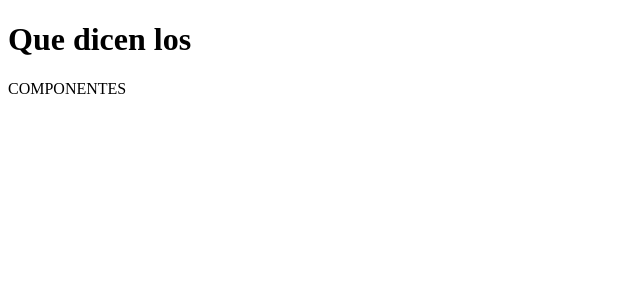
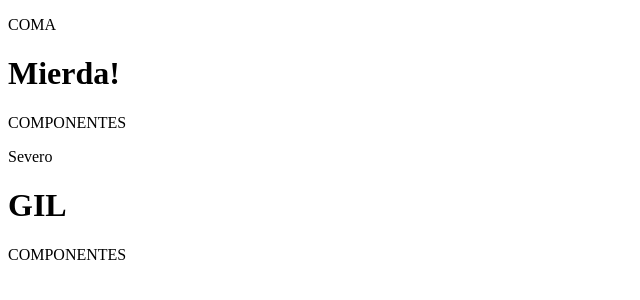
Before and after one commit to Diacarry/ReactTest, a React (Create React App) app: page / in a window 1280 px wide. Shown: the top 300 px of the page, without its empty margins (0-640 px from the left). Built offline with nearby package versions, Linux system fonts and the light colour scheme.

Commit message:
Enlazar componetes a una vista, clase 5

```diff
--- a/src/index.js
+++ b/src/index.js
@@ -1,13 +1,8 @@
 import React from 'react';
 import ReactDOM from 'react-dom';
 
-import Prueba from './components/prueba';
+import About from './pages/about';
 
 const contenedor = document.getElementById('root');
 
-ReactDOM.render(
-    <Prueba
-        saludo="Que dicen los"
-    />,
-    contenedor
-);
+ReactDOM.render(<About />, contenedor);
--- /dev/null
+++ b/src/pages/about.js
@@ -0,0 +1,18 @@
+import React from 'react';
+
+import Prueba from './../components/prueba';
+
+class About extends React.Component {
+    render() {
+        return (
+            <div>
+                <p>COMA</p>
+                <Prueba saludo="Mierda!" />
+                <p>Severo</p>
+                <Prueba saludo="GIL" />
+            </div>
+        )
+    }
+}
+
+export default About;
```
Also changed, not shown: src/components/prueba.js (+6 -4 lines).
